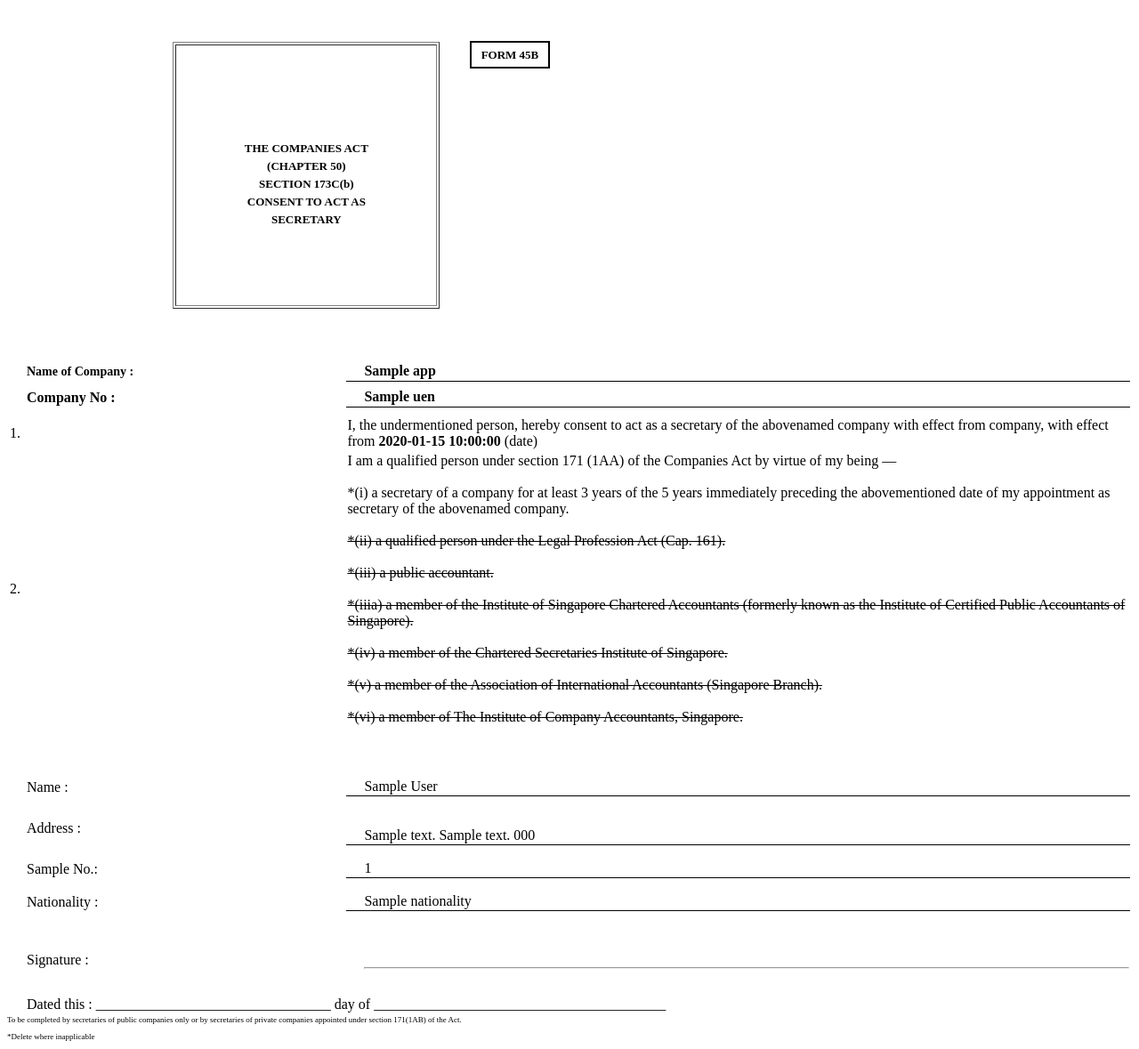
After one commit to ahmadhuss/flask-jinja-pdfs, a Flask app: template templates/6.08-10.html in a window 1280 px wide. The commit adds this page. Shown: the whole page at 89% size. Run offline with Flask 3, Linux system fonts and the light colour scheme; the template is opened without the code that fills it: most values are stand-ins (such as "Sample title", 1, 10 or a date in 2020); some libraries are stand-ins or nearby versions.

Commit message:
refactor changes

```diff
--- a/app.py
+++ b/app.py
@@ -26,7 +26,7 @@ def index():
     data = get_dummy_data()
 
     # Render the template
-    rendered_template = render_template('5.07-10.html', app=data)
+    rendered_template = render_template('6.08-10.html', app=data)
 
     # Define options for PDF generation
     options = {
--- a/static/5.07-10.css
+++ b/static/5.07-10.css
@@ -5,7 +5,7 @@
 }
 
 .heading {
-    font-size: 24px;
+    font-size: 32px;
     font-weight: bold;
     text-align: center;
 }
@@ -17,7 +17,7 @@
 }
 
 .table-first td {
-    font-size: 16px;
+    font-size: 18px;
     padding: 8px 0;
 }
 
@@ -35,7 +35,7 @@
 }
 
 .table-second td {
-    font-size: 16px;
+    font-size: 18px;
     padding: 8px 0;
     text-align: justify;
 }
--- /dev/null
+++ b/templates/6.08-10.html
@@ -0,0 +1,212 @@
+<!DOCTYPE html>
+<html lang="en" xmlns="http://www.w3.org/1999/html">
+<head>
+    <meta charset="UTF-8">
+    <meta name="viewport" content="width=device-width, initial-scale=1.0">
+    <link type="text/css" rel="stylesheet"
+          href="https://staging.erp.leekim.online/assets/leekimerp/css/pdf_reset.css">
+    <title>FORM 45B</title>
+    <style></style>
+</head>
+
+<body>
+
+
+{% if app.officers_secretaries is iterable and app.officers_secretaries|length > 0 %}
+{% set officer_full_name = app.officers_secretaries[0].full_name|default('') %}
+{% set officer_address_1 = app.officers_secretaries[0].address_1|default('') %}
+{% set officer_address_2 = app.officers_secretaries[0].address_2|default('') %}
+{% set officer_postal_code = app.officers_secretaries[0].postal_code|default('') %}
+{% set officer_id_number = app.officers_secretaries[0].id_number|default('') %}
+{% set officer_id_type = app.officers_secretaries[0].id_type|default('') %}
+{% set officer_nationality = app.officers_secretaries[0].nationality|default('') %}
+{% set officer_certificate_number = app.officers_secretaries[0].shareholder_certificate_number|default('') %}
+{% set officer_shareholder_share = app.officers_secretaries[0].shareholder_share|default('') %}
+{% else %}
+{% set officer_full_name = '' %}
+{% set officer_address_1 = '' %}
+{% set officer_address_2 = '' %}
+{% set officer_postal_code = '' %}
+{% set officer_id_number = '' %}
+{% set officer_id_type = '' %}
+{% set officer_nationality = '' %}
+{% set officer_certificate_number = '' %}
+{% set officer_shareholder_share = '' %}
+{% endif %}
+
+
+{% set total_shareholders = app.total_shareholders %}
+{% set each_share_price = app.each_share_price %}
+{% set nominal_total_amount = (total_shareholders | default(0) | int) * (each_share_price | default(0) | int) %}
+
+
+{% set capital_currency = "SGD" if app.capital_currency == "" else app.capital_currency %}
+
+
+<div>
+    <style>
+
+        .tl {
+            text-align: left;
+            padding-left: 20px;
+        }
+
+        .tc {
+            text-align: center;
+        }
+
+    </style>
+    <br/>
+    <br/>
+    <table>
+        <tr>
+            <td rowspan="2" width="25%"></td>
+            <td rowspan="2" align="center" width="60%">
+                <table border="1" width="300" height="300">
+                    <tr>
+                        <td align="center" style="font-size:13px; font-weight: bold; line-height: 20px">
+                            <br/>THE COMPANIES ACT
+                            <br/>(CHAPTER 50)
+                            <br/>SECTION 173C(b)
+                            <br/>CONSENT TO ACT AS
+                            <br/>SECRETARY
+                        </td>
+                    </tr>
+                </table>
+            </td>
+            <td valign="absmiddle" width="15%" height="25" style="border: solid 2px #000;line-height: 20px">
+                <span style="padding: 10px; font-size:13px;"><b>FORM 45B</b></span>
+            </td>
+        </tr>
+        <tr>
+            <td></td>
+        </tr>
+    </table>
+    <br/>
+    <br/>
+    <br/>
+    <table border="0" width="100%">
+        <tr>
+            <td class="tl" width="30%" valign="absmiddle" style="font-size:14px;"><b> Name of Company : </b></td>
+            <td class="tl" width="70%" height="20" valign="absmiddle" style="border-bottom: solid 1px #000000;"><b>{{
+                app.company_name }} </b></td>
+        </tr>
+        <tr>
+            <td class="tl" width="30%" valign="absmiddle"></td>
+            <td class="tl" width="70%" valign="absmiddle"></td>
+        </tr>
+        <tr>
+            <td class="tl" width="30%" align="left"><b> Company No : </b></td>
+            <td class="tl" width="70%" height="20" valign="absmiddle" style="border-bottom: solid 1px #000000;"><b>{{
+                app.uen }}</b></td>
+        </tr>
+        <tr>
+            <td class="tl" width="30%" valign="absmiddle"></td>
+            <td class="tl" width="70%" valign="absmiddle"></td>
+        </tr>
+        <tr>
+            <td class="tl" width="30%" valign="absmiddle"></td>
+            <td class="tl" width="70%" valign="absmiddle"></td>
+        </tr>
+        <tr>
+            <td width="4%">1.</td>
+            <td width="96%">I, the undermentioned person, hereby consent to act as a secretary of the abovenamed company
+                with effect from
+                company, with effect from <b>{{ app.effect_date or '' }}</b> (date)
+                <br/>
+            </td>
+        </tr>
+        <tr>
+            <td width="4%">2.</td>
+            <td width="96%">I am a qualified person under section 171 (1AA) of the Companies Act by virtue of my being —
+                <br/>
+                <br/>*(i) a secretary of a company for at least 3 years of the 5 years immediately preceding the
+                abovementioned date
+                of my appointment as secretary of the abovenamed company.
+                <br/>
+                <br/><s>*(ii) a qualified person under the Legal Profession Act (Cap. 161).</s>
+                <br/>
+                <br/><s>*(iii) a public accountant.</s>
+                <br/>
+                <br/><s>*(iiia) a member of the Institute of Singapore Chartered Accountants (formerly known as the
+                    Institute of Certified
+                    Public Accountants of Singapore).</s>
+                <br/>
+                <br/><s>*(iv) a member of the Chartered Secretaries Institute of Singapore. </s>
+                <br/>
+                <br/><s>*(v) a member of the Association of International Accountants (Singapore Branch).</s>
+                <br/>
+                <br/><s>*(vi) a member of The Institute of Company Accountants, Singapore.</s>
+            </td>
+        </tr>
+    </table>
+    <br/>
+    <br/>
+    <br/>
+
+    <table border="0" width="100%" align="left">
+        <tr>
+            <td class="tl" width="30%" height="15" valign="absmiddle"> Name :</td>
+            <td class="tl" width="70%" height="15" valign="absmiddle" style="border-bottom: solid 1px #000000;"> {{
+                officer_full_name }}
+            </td>
+        </tr>
+        <tr>
+            <td colspan="3" height="10"></td>
+        </tr>
+        <tr>
+            <td class="tl" width="30%" height="15" align="left"> Address :</td>
+            <td class="tl" width="70%" height="15" valign="absmiddle" style="border-bottom: solid 1px #000000;"><br> {{
+                officer_address_1 }} {{ officer_address_2 }} {{
+                officer_postal_code }}
+            </td>
+        </tr>
+        <tr>
+            <td colspan="3" height="10"></td>
+        </tr>
+        <tr>
+            <td class="tl" width="30%" height="15" align="left"> {{ officer_id_type }} No.:</td>
+            <td class="tl" width="70%" height="15" valign="absmiddle" style="border-bottom: solid 1px #000000;"> {{
+                officer_id_number }}
+            </td>
+        </tr>
+        <tr>
+            <td colspan="3" height="10"></td>
+        </tr>
+        <tr>
+            <td class="tl" width="30%" height="15" align="left"> Nationality :</td>
+            <td class="tl" width="70%" height="15" valign="absmiddle" style="border-bottom: solid 1px #000000;"> {{
+                officer_nationality }}
+            </td>
+        </tr>
+        <tr>
+            <td colspan="3" height="30"></td>
+        </tr>
+        <tr>
+            <td class="tl" width="30%" height="15" align="left"> Signature :</td>
+            <td class="tl" width="70%" height="15" align="center" valign="absmiddle">
+                <span style="color: white; font-size: 1px">{{ app.signature }}</span>
+                <hr>
+            </td>
+        </tr>
+        <tr>
+            <td colspan="3" height="15"></td>
+        </tr>
+        <tr>
+            <td class="tl" width="100%" height="15" align="left" colspan="2"> Dated this :
+                _________________________________ day of _________________________________________
+            </td>
+        </tr>
+    </table>
+    <div style="font-size:9px;">
+        <p>To be completed by secretaries of public companies only or by secretaries of private companies appointed
+            under section 171(1AB) of the
+            Act.</p>
+        <p>*Delete where inapplicable</p>
+    </div>
+
+
+</div>
+
+</body>
+</html>
```
Also changed, not shown: templates/5.07-10.html (+10 -6 lines).
